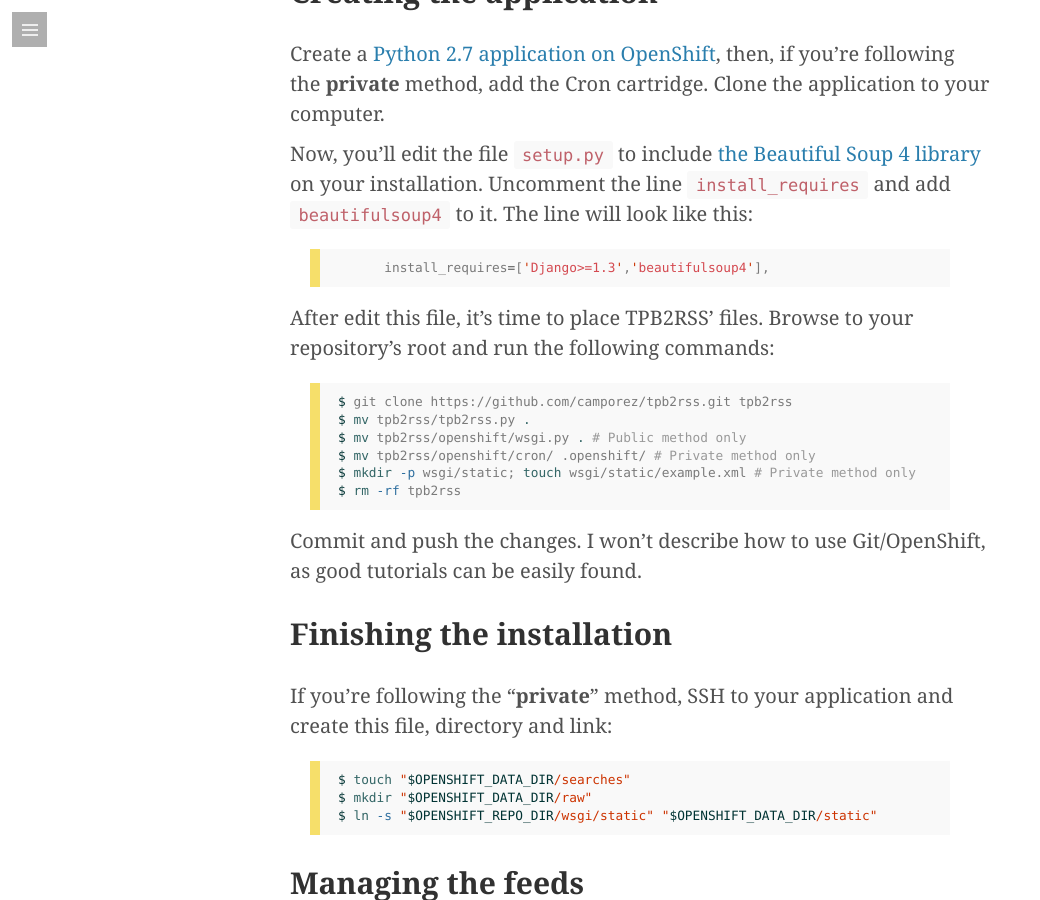
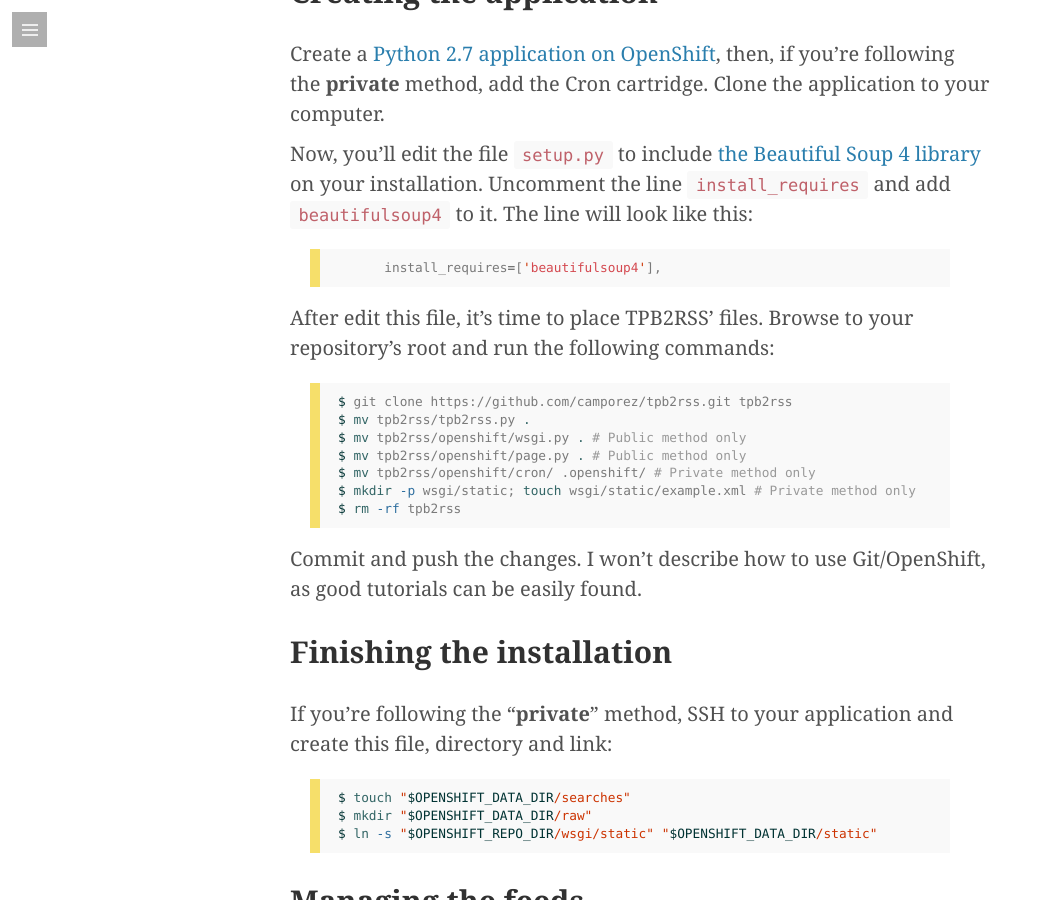
Before and after one commit to nanoshort/nanoshort.github.io, a Jekyll site: the page built from _posts/2014-07-08-tpb2rss-openshift.md, in a window 1280 px wide and 900 px high, scrolled down 1940 px. Shown: the whole window, without its empty margins (0-1040 px from the left). Built offline with Jekyll 4.4.1, drawn with Linux system fonts in a browser that asks for light colours; some web fonts are replaced; comment, search, counter and statistics services are not loaded.

Commit message:
Updated post.

```diff
--- a/_posts/2014-07-08-tpb2rss-openshift.md
+++ b/_posts/2014-07-08-tpb2rss-openshift.md
@@ -34,7 +34,7 @@ Create a [Python 2.7 application on OpenShift](https://openshift.redhat.com/app/
 Now, you'll edit the file `setup.py` to include [the Beautiful Soup 4 library](http://www.crummy.com/software/BeautifulSoup/) on your installation. Uncomment the line `install_requires` and add `beautifulsoup4` to it. The line will look like this:
 
 {% highlight python %}
-      install_requires=['Django>=1.3','beautifulsoup4'],
+      install_requires=['beautifulsoup4'],
 {% endhighlight %}
 
 After edit this file, it's time to place TPB2RSS' files. Browse to your repository's root and run the following commands:
@@ -43,6 +43,7 @@ After edit this file, it's time to place TPB2RSS' files. Browse to your reposito
 $ git clone https://github.com/camporez/tpb2rss.git tpb2rss
 $ mv tpb2rss/tpb2rss.py .
 $ mv tpb2rss/openshift/wsgi.py . # Public method only
+$ mv tpb2rss/openshift/page.py . # Public method only
 $ mv tpb2rss/openshift/cron/ .openshift/ # Private method only
 $ mkdir -p wsgi/static; touch wsgi/static/example.xml # Private method only
 $ rm -rf tpb2rss
```
